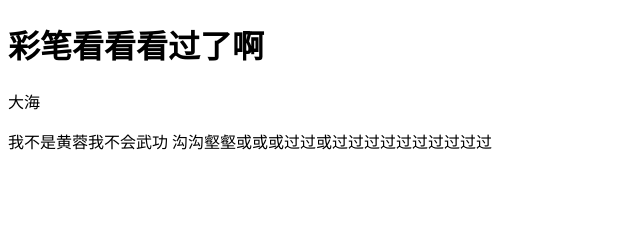
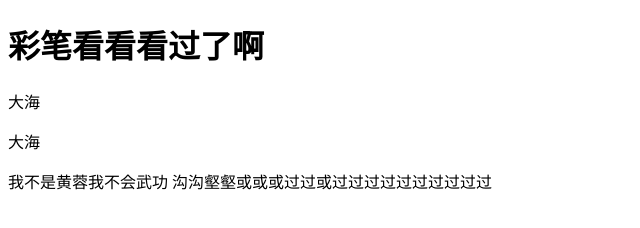
Before and after one commit to fishAnddog/flower, a plain HTML site: page index.html in a window 1280 px wide. Shown: the whole page, without its empty margins (0-640 px from the left). Drawn offline with Linux system fonts and the light colour scheme.

Commit message:
Update index.html

```diff
--- a/index.html
+++ b/index.html
@@ -9,7 +9,7 @@
 <body>
     <h1>彩笔看看看过了啊</h1>
     <p>大海<p>
-
+   <p>大海<p>
     <div>
         我不是黄蓉我不会武功 沟沟壑壑或或或过过或过过过过过过过过过过
     </div>
```
